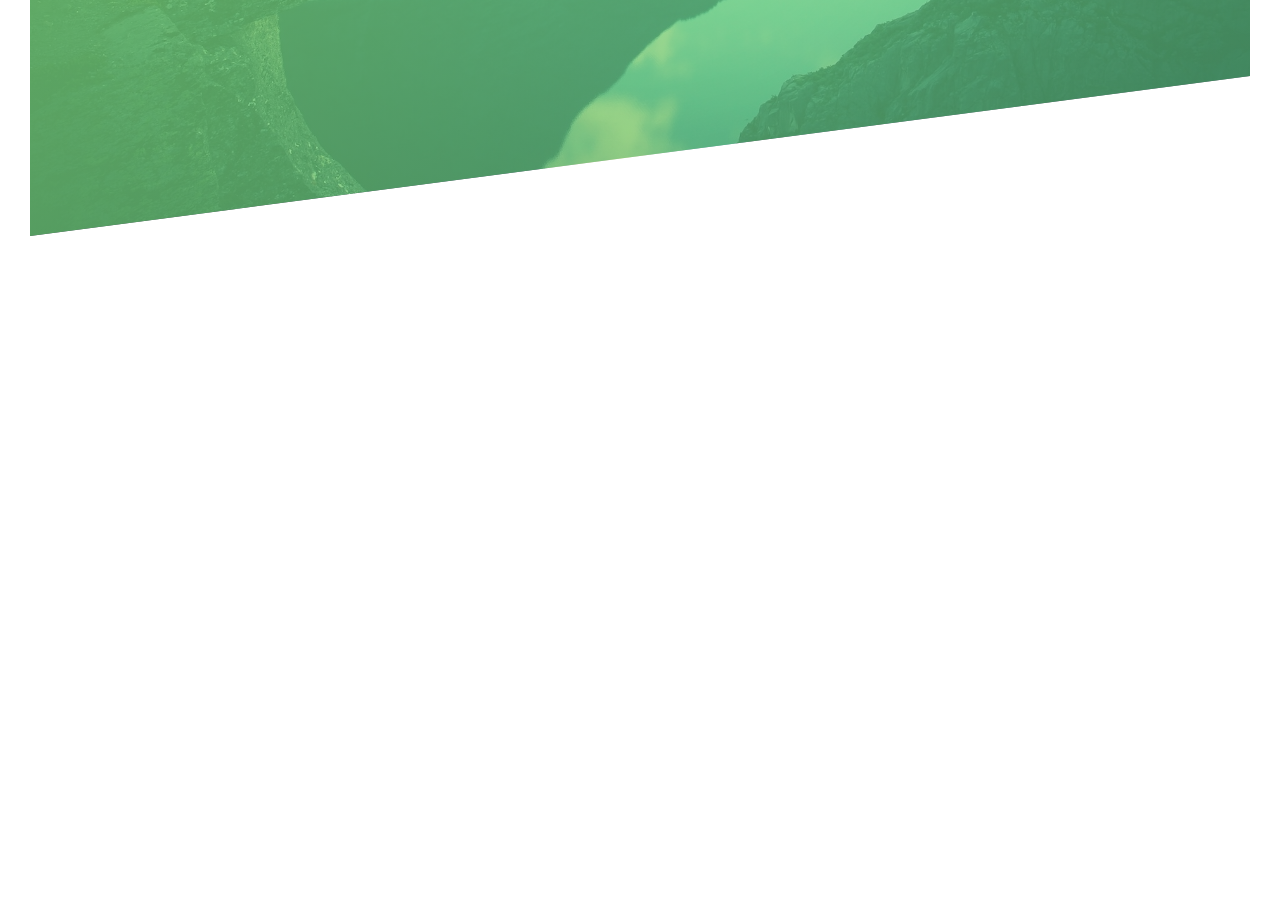
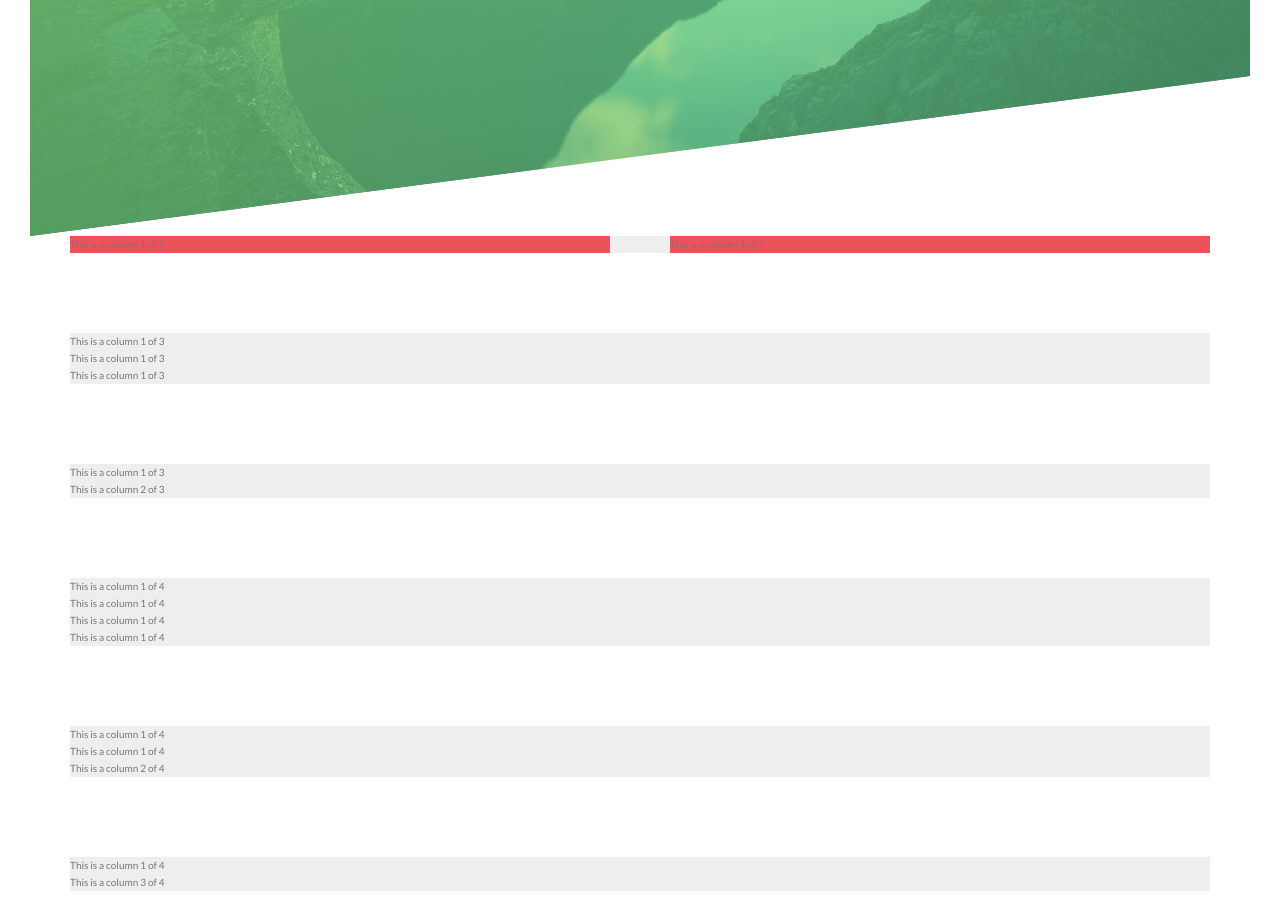
Before and after one commit to AbdullaGassanov/Natours, a website: page index.html in a window 1280 px wide. Shown: the part 554-1475 px from the top of the page. Before the commit the page ends 820 px from the top, so only its background shows below. Drawn offline with Linux system fonts and the light colour scheme.

Commit message:
new changes

```diff
--- a/index.html
+++ b/index.html
@@ -29,6 +29,39 @@
       </div>
     </header>
 
+    <section class="grid-test">
+      <div class="row">
+        <div class="col-1-of-2">This is a column 1 of 2</div>
+        <div class="col-1-of-2">This is a column 1 of 2</div>
+      </div>
+      <div class="row">
+        <div class="col-1-of-3">This is a column 1 of 3</div>
+        <div class="col-1-of-3">This is a column 1 of 3</div>
+        <div class="col-1-of-3">This is a column 1 of 3</div>
+      </div>
+      <div class="row">
+        <div class="col-1-of-3">This is a column 1 of 3</div>
+        <div class="col-2-of-3">This is a column 2 of 3</div>
+      </div>
+      <div class="row">
+        <div class="col-1-of-4">This is a column 1 of 4</div>
+        <div class="col-1-of-4">This is a column 1 of 4</div>
+        <div class="col-1-of-4">This is a column 1 of 4</div>
+        <div class="col-1-of-4">This is a column 1 of 4</div>
+      </div>
+
+      <div class="row">
+        <div class="col-1-of-4">This is a column 1 of 4</div>
+        <div class="col-1-of-4">This is a column 1 of 4</div>
+        <div class="col-2-of-4">This is a column 2 of 4</div>
+      </div>
+
+      <div class="row">
+        <div class="col-1-of-4">This is a column 1 of 4</div>
+        <div class="col-3-of-4">This is a column 3 of 4</div>
+      </div>
+    </section>
+
     <script src="scripts/js.js"></script>
   </body>
 </html>
--- a/scss/abstracts/_mixins.scss
+++ b/scss/abstracts/_mixins.scss
@@ -0,0 +1,7 @@
+@mixin clearfix {
+  &::after {
+    content: "";
+    display: table;
+    clear: both;
+  }
+}
--- a/scss/abstracts/_variables.scss
+++ b/scss/abstracts/_variables.scss
@@ -6,3 +6,8 @@ $color-white: #fff;
 $color-black: #000;
 $color-gray: #777;
 $pink-color: pink;
+
+//GRID
+$grid-width: 114rem;
+$gutter-vertical: 8rem;
+$gutter-horizontal: 6rem;
--- /dev/null
+++ b/scss/layout/_grid.scss
@@ -0,0 +1,21 @@
+.row {
+  max-width: $grid-width;
+  background-color: #eee;
+  margin: 0 auto;
+
+  &:not(:last-child) {
+    margin-bottom: $gutter-vertical;
+  }
+
+  @include clearfix;
+
+  .col-1-of-2 {
+    width: calc((100% - #{$gutter-horizontal}) / 2);
+    background-color: #eb5359;
+    float: left;
+
+    &:not(:last-child) {
+      margin-right: $gutter-horizontal;
+    }
+  }
+}
--- a/scss/main.scss
+++ b/scss/main.scss
@@ -12,3 +12,4 @@
 @import "components/btn";
 
 @import "layout/header";
+@import "layout/grid";
```
Also changed, not shown: CSS/main.css, 1 other file.
